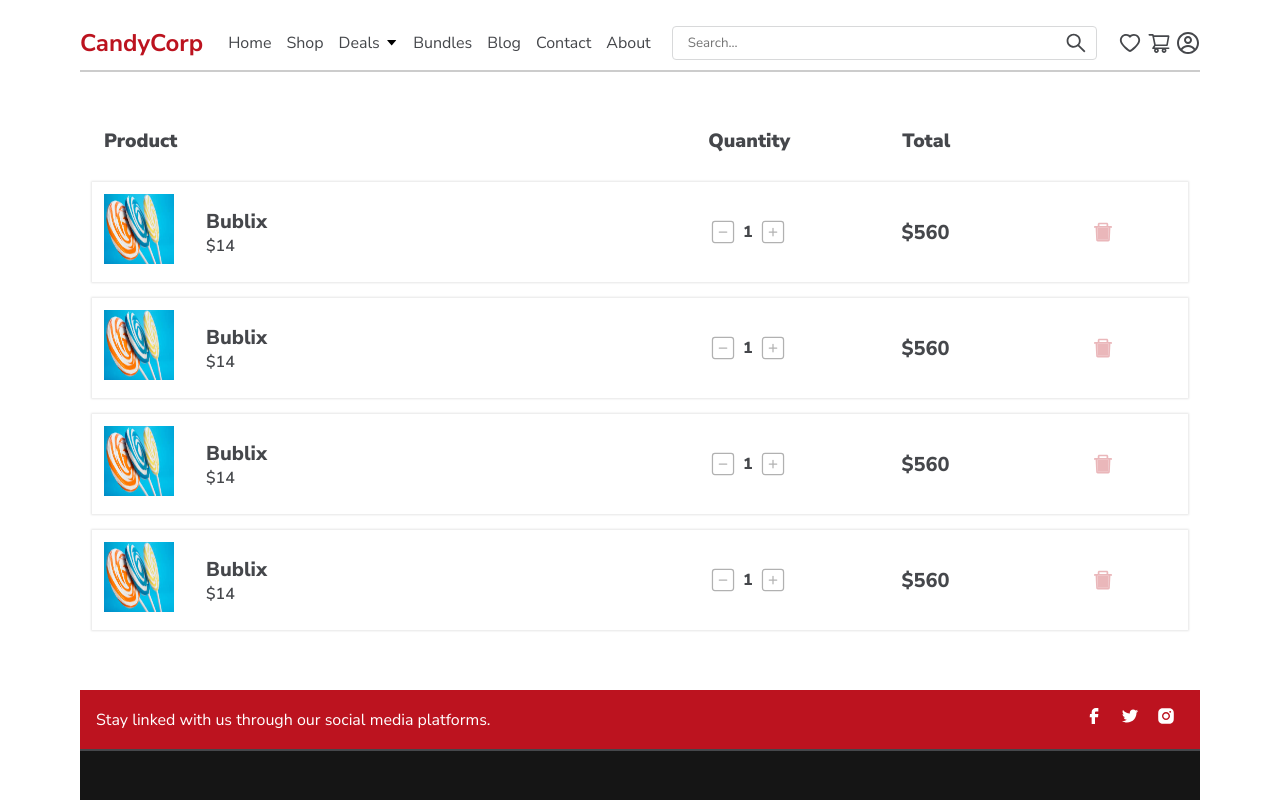
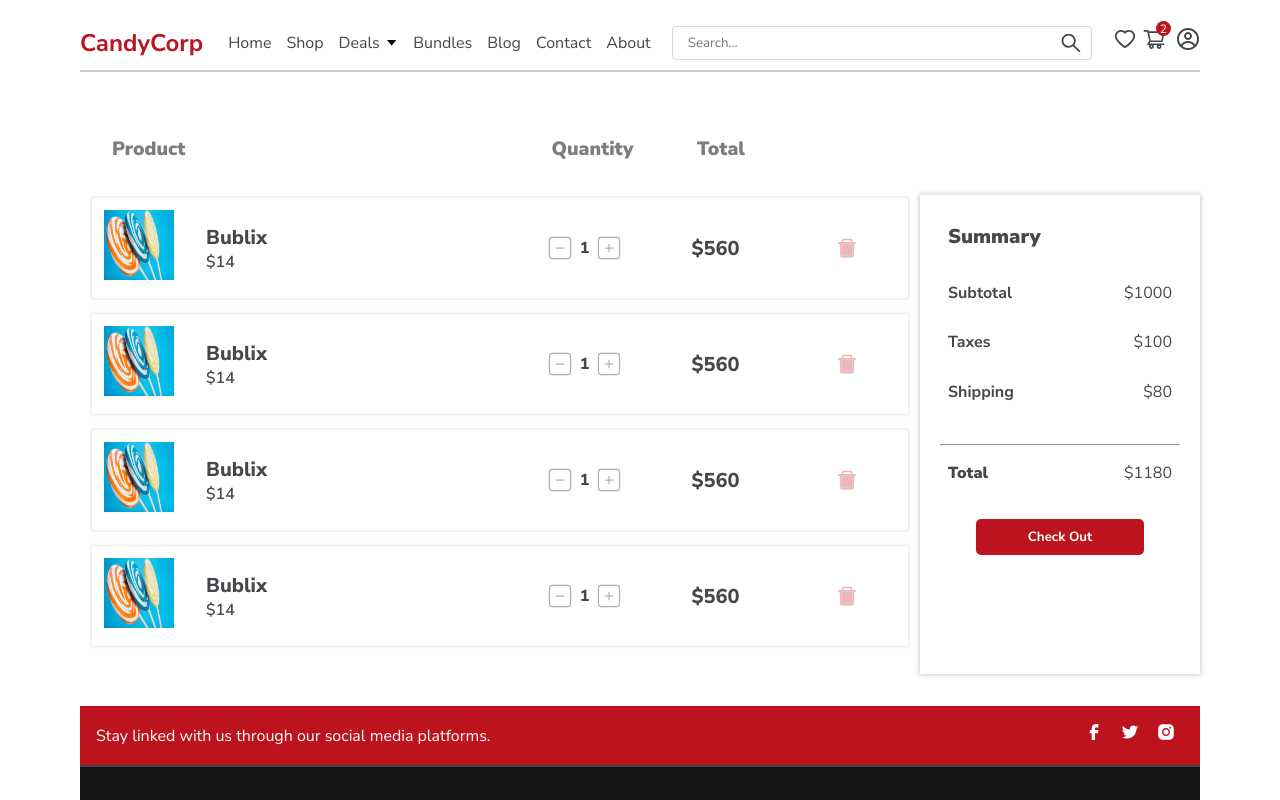
Before and after one commit to abdurrehman0206/CandyCorp-MERN, a React (Create React App) app in the folder frontend/: page /cart in a window 1280 px wide. Shown: the top 800 px of the page. Built offline with nearby package versions, Linux system fonts and the light colour scheme.

Commit message:
cart counter

```diff
--- a/frontend/src/components/Navbar/Navbar.jsx
+++ b/frontend/src/components/Navbar/Navbar.jsx
@@ -1,5 +1,5 @@
 import { useState } from "react";
-import { useNavigate } from "react-router-dom";
+import { NavLink, useNavigate } from "react-router-dom";
 import SearchBar from "../Common/SearchBar";
 import Links from "./Links";
 import { useAuthContext } from "../../hooks/useAuthContext";
@@ -78,12 +78,20 @@ function Navbar() {
         <div className="nav-right">
           <ul>
             <li>
+              <NavLink>
                 <AiOutlineHeart />
+              </NavLink>
             </li>
             <li>
+              <NavLink to="cart" className="navbar-cart-icon">
                 <AiOutlineShoppingCart />
+                <span className="cart-quantity-counter">
+                  {/* Cart Counter goes here */}2
+                </span>
+              </NavLink>
             </li>
             <li className="nav-user-icon">
+              <NavLink>
                 {user ? (
                   <img src={user.image} alt={user.username} />
                 ) : (
@@ -120,6 +128,7 @@ function Navbar() {
                     )}
                   </div>
                 </div>
+              </NavLink>
             </li>
           </ul>
           <span className="hamburger">
@@ -146,17 +155,30 @@ function Navbar() {
 
           <ul>
             <li className="nav-user-icon">
+              <NavLink>
                 {user ? (
                   <img src={user.image} alt={user.username} />
                 ) : (
                   <CgProfile />
                 )}
+              </NavLink>
             </li>
             <li>
+              <NavLink>
                 <AiOutlineHeart />
+              </NavLink>
             </li>
             <li>
+              <NavLink
+                to="cart"
+                onClick={hideSideBarMenu}
+                className="navbar-cart-icon-resp"
+              >
                 <AiOutlineShoppingCart />
+                <span className="cart-quantity-counter-resp">
+                  {/* Cart Counter goes here */}2
+                </span>
+              </NavLink>
             </li>
           </ul>
           {user ? (
--- a/frontend/src/components/Navbar/_Navbar.scss
+++ b/frontend/src/components/Navbar/_Navbar.scss
@@ -150,6 +150,38 @@
     display: none;
     font-size: 2rem;
   }
+  .navbar-cart-icon {
+    position: relative;
+    margin-right: 5px;
+    .cart-quantity-counter {
+      top: -20%;
+      right: -20%;
+      position: absolute;
+      color: $text-color;
+      font-size: 12px;
+      text-align: center;
+      border-radius: 50%;
+      width: 15px;
+      height: 15px;
+      background-color: $theme-accent1;
+    }
+  }
+  .navbar-cart-icon {
+    position: relative;
+    margin-right: 5px;
+    .cart-quantity-counter {
+      top: -20%;
+      right: -20%;
+      position: absolute;
+      color: $text-color;
+      font-size: 12px;
+      text-align: center;
+      border-radius: 50%;
+      width: 15px;
+      height: 15px;
+      background-color: $theme-accent1;
+    }
+  }
 }
 
 // Mobile Responsive
@@ -299,6 +331,22 @@
       color: $text-color-dark;
       margin-left: 2rem;
     }
+
+    .navbar-cart-icon-resp {
+      position: relative;
+      .cart-quantity-counter-resp {
+        position: absolute;
+        background-color: $theme-accent1;
+        font-size: 12px;
+        color: $text-color;
+        width: 15px;
+        height: 15px;
+        top: -5%;
+        right: -20%;
+        text-align: center;
+        border-radius: 50%;
+      }
+    }
   }
   .nav-user-icon {
     img {
--- a/frontend/src/index.css
+++ b/frontend/src/index.css
@@ -423,6 +423,38 @@ body {
   display: none;
   font-size: 2rem;
 }
+.nav-right .navbar-cart-icon {
+  position: relative;
+  margin-right: 5px;
+}
+.nav-right .navbar-cart-icon .cart-quantity-counter {
+  top: -20%;
+  right: -20%;
+  position: absolute;
+  color: #ffffff;
+  font-size: 12px;
+  text-align: center;
+  border-radius: 50%;
+  width: 15px;
+  height: 15px;
+  background-color: #bc131f;
+}
+.nav-right .navbar-cart-icon {
+  position: relative;
+  margin-right: 5px;
+}
+.nav-right .navbar-cart-icon .cart-quantity-counter {
+  top: -20%;
+  right: -20%;
+  position: absolute;
+  color: #ffffff;
+  font-size: 12px;
+  text-align: center;
+  border-radius: 50%;
+  width: 15px;
+  height: 15px;
+  background-color: #bc131f;
+}
 
 @media (max-width: 767px) {
   .navbar-container {
@@ -585,6 +617,21 @@ body {
   margin: 0;
   color: #45474b;
   margin-left: 2rem;
+}
+.nav-responsive .nav-top .navbar-cart-icon-resp {
+  position: relative;
+}
+.nav-responsive .nav-top .navbar-cart-icon-resp .cart-quantity-counter-resp {
+  position: absolute;
+  background-color: #bc131f;
+  font-size: 12px;
+  color: #ffffff;
+  width: 15px;
+  height: 15px;
+  top: -5%;
+  right: -20%;
+  text-align: center;
+  border-radius: 50%;
 }
 .nav-responsive .nav-user-icon img {
   width: 25px;
@@ -2145,6 +2192,53 @@ body {
   text-align: center;
 }
 
+.cart {
+  display: grid;
+  grid-template-columns: 3fr 1fr;
+}
+.cart .cart-summary {
+  margin-top: 5.7rem;
+  padding: 1.25rem;
+  display: flex;
+  flex-direction: column;
+  justify-content: start;
+  align-items: center;
+  gap: 1rem;
+  width: 100%;
+  box-shadow: 0px 0px 5px 1px rgba(0, 0, 0, 0.2);
+  width: 100%;
+}
+.cart .cart-summary h4 {
+  padding: 0.5rem;
+  border-radius: 5px;
+  font-size: 1.25rem;
+  font-weight: 1000;
+  width: 100%;
+}
+.cart .cart-summary ul {
+  width: 100%;
+}
+.cart .cart-summary ul li {
+  padding: 0.5rem;
+  display: flex;
+  flex-direction: row;
+  justify-content: space-between;
+  align-items: center;
+  margin-bottom: 0.7rem;
+  font-weight: 700;
+  width: 100%;
+}
+.cart .cart-summary ul li span {
+  margin-left: 1rem;
+  font-weight: normal;
+}
+.cart .cart-summary ul li:last-child {
+  margin-top: 0.5rem;
+  font-weight: 1000;
+}
+.cart .cart-summary .checkout-btn {
+  width: 70%;
+}
 .cart .cart-items {
   padding: 0.75rem;
 }
@@ -2160,6 +2254,15 @@ body {
   font-weight: 1000;
   font-size: 1.2rem;
 }
+.cart .cart-items .cart-items-header span {
+  opacity: 0.7;
+  padding: 0.5rem;
+  border-radius: 5px;
+}
+.cart .cart-items .cart-items-header span:nth-child(2), .cart .cart-items .cart-items-header span:nth-child(5) {
+  opacity: 0;
+  background-color: none !important;
+}
 @media (max-width: 767px) {
   .cart .cart-items .cart-items-header {
     font-weight: 700;
@@ -2181,6 +2284,9 @@ body {
   gap: 2rem;
   box-shadow: 0 0 2px 1px rgba(0, 0, 0, 0.1);
 }
+.cart .cart-items .cart-item-container:hover {
+  box-shadow: 0px 0px 5px 1px rgba(0, 0, 0, 0.2);
+}
 .cart .cart-items .cart-item-container .item-name h4 {
   font-weight: 800;
   font-size: 1.25rem;
@@ -2250,6 +2356,17 @@ body {
   .cart .cart-items .cart-item-container .item-delete-btn svg {
     width: 20px;
     height: 20px;
+  }
+}
+@media (max-width: 767px) {
+  .cart {
+    grid-template-columns: 1fr;
+    gap: 0.5rem;
+  }
+  .cart .cart-summary {
+    padding: 1.5rem;
+    box-shadow: 0px 0px 5px 1px rgba(0, 0, 0, 0.2);
+    margin-top: 0;
   }
 }
 
--- a/frontend/src/pages/Cart/Cart.jsx
+++ b/frontend/src/pages/Cart/Cart.jsx
@@ -69,7 +69,27 @@ function Cart() {
             );
           })}
         </div>
-        <div className="cart-summary"></div>
+        <div className="cart-summary">
+          <h4>Summary</h4>
+          <ul>
+            <li>
+              Subtotal <span>$1000</span>
+            </li>
+            <li>
+              Taxes <span>$100</span>
+            </li>
+            <li>
+              Shipping <span>$80</span>
+            </li>
+            <br />
+            <hr />
+
+            <li>
+              Total <span>$1180</span>
+            </li>
+          </ul>
+          <button className="btn-box-primary checkout-btn">Check Out</button>
+        </div>
       </div>
     </div>
   );
--- a/frontend/src/pages/Cart/_Cart.scss
+++ b/frontend/src/pages/Cart/_Cart.scss
@@ -1,7 +1,67 @@
 .cart {
+  display: grid;
+  grid-template-columns: 3fr 1fr;
+  .cart-summary {
+    margin-top: 5.7rem;
+    padding: $xl;
+    // background-color: $theme-accent3;
+    @include flex-layout(column, start, center);
+    // color: $text-color;
+    gap: 1rem;
+    width: 100%;
+    box-shadow: $box-shadow-hover;
+    width: 100%;
+    h4 {
+      // background-color: $theme-accent1;
+      padding: 0.5rem;
+      border-radius: 5px;
+      font-size: $xl;
+      font-weight: 1000;
+      width: 100%;
+    }
+    ul {
+      width: 100%;
+
+      li {
+        padding: 0.5rem;
+        @include flex-layout(row, space-between, center);
+        margin-bottom: 0.7rem;
+        font-weight: 700;
+        width: 100%;
+        span {
+          margin-left: 1rem;
+          font-weight: normal;
+        }
+        // border-bottom: 2px solid $text-color-dark;
+      }
+      li:last-child {
+        margin-top: 0.5rem;
+        font-weight: 1000;
+      }
+    }
+    .checkout-btn {
+      width: 70%;
+    }
+  }
   .cart-items {
+    // box-shadow: $box-shadow;
     padding: $md;
     .cart-items-header {
+      // background-color: $theme-accent3;
+
+      span {
+        opacity: 0.7;
+        padding: 0.5rem;
+        // background-color: $theme-accent1;
+        border-radius: 5px;
+        &:nth-child(2),
+        &:nth-child(5) {
+          opacity: 0;
+          background-color: none !important;
+        }
+      }
+
+      // color: $text-color;
       padding: $md;
       display: grid;
       grid-template-columns: auto 3fr 1fr 1fr 1fr;
@@ -33,7 +93,9 @@
       align-items: center;
       gap: 2rem;
       box-shadow: $box-shadow;
-
+      &:hover {
+        box-shadow: $box-shadow-hover;
+      }
       .item-name {
         h4 {
           font-weight: 800;
@@ -81,7 +143,6 @@
         }
       }
       .product-image-container {
-        // background: #000;
         img {
           width: 70px;
           height: 70px;
@@ -122,4 +183,13 @@
       }
     }
   }
+  @include device(mobile) {
+    grid-template-columns: 1fr;
+    gap: 0.5rem;
+    .cart-summary {
+      padding: $xxl;
+      box-shadow: $box-shadow-hover;
+      margin-top: 0;
+    }
+  }
 }
```
Also changed, not shown: 1 other file (tests, documents, lock files or other folders). Lines whose indentation alone changed are shown as unchanged.
